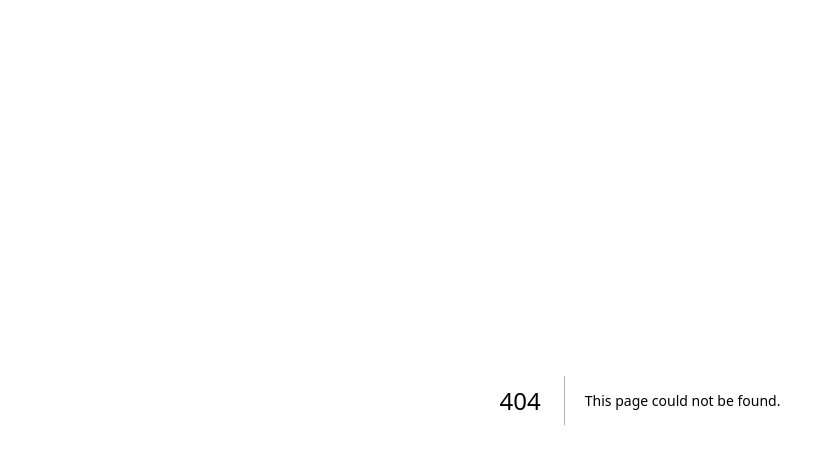
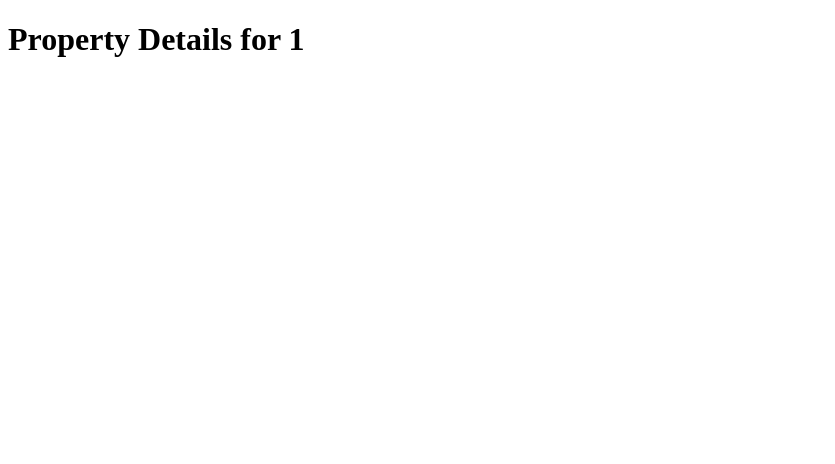
Before and after one commit to QueenDomzy/SwiftStayNig, a Next.js app in the folder Frontend/: page /property/1 in a window 1280 px wide. Before the commit this address had no page. Shown: the top 464 px of the page, without its empty margins (0-835 px from the left). Built offline with nearby package versions, Linux system fonts and the light colour scheme.

Commit message:
npm install npm run dev

```diff
--- /dev/null
+++ b/Frontend/pages/property/[id].js
@@ -0,0 +1,8 @@
+import { useRouter } from "next/router";
+
+export default function PropertyDetail() {
+  const router = useRouter();
+  const { id } = router.query;
+
+  return <h1>Property Details for {id}</h1>;
+}
```
